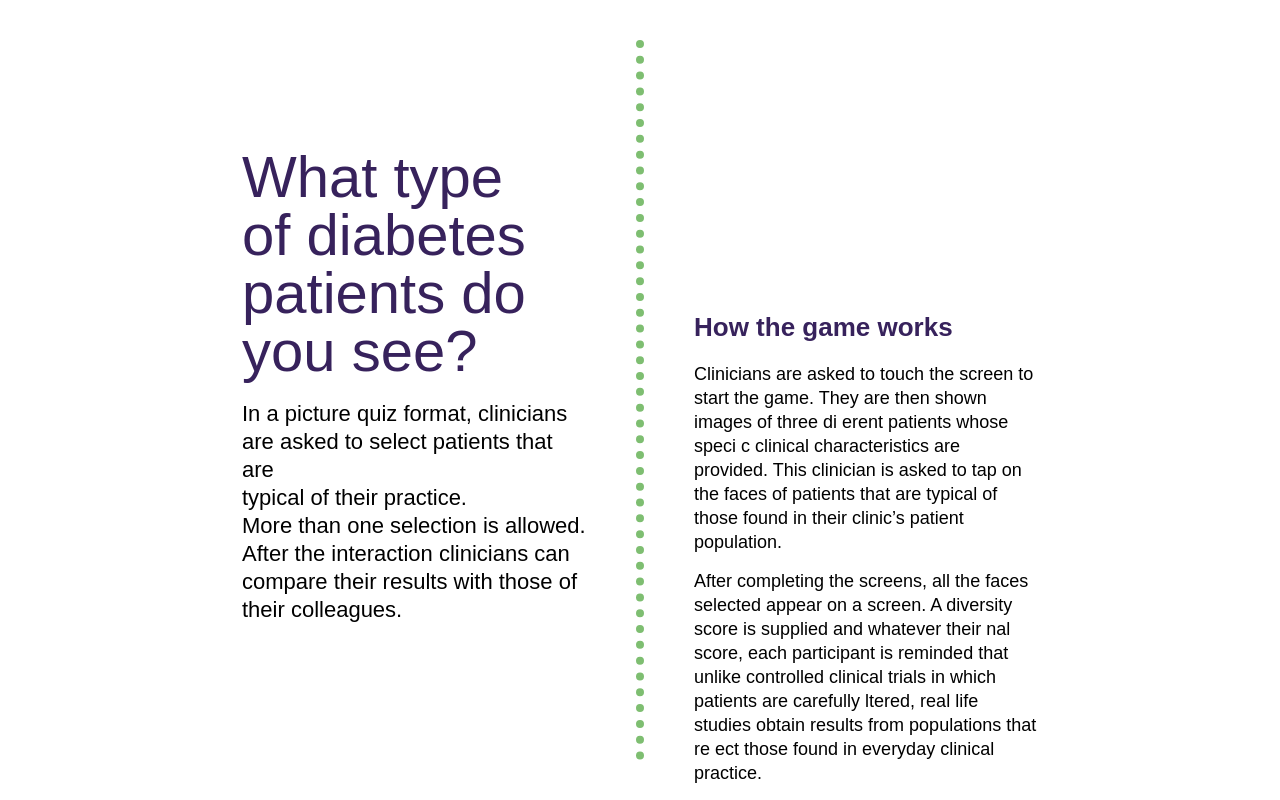
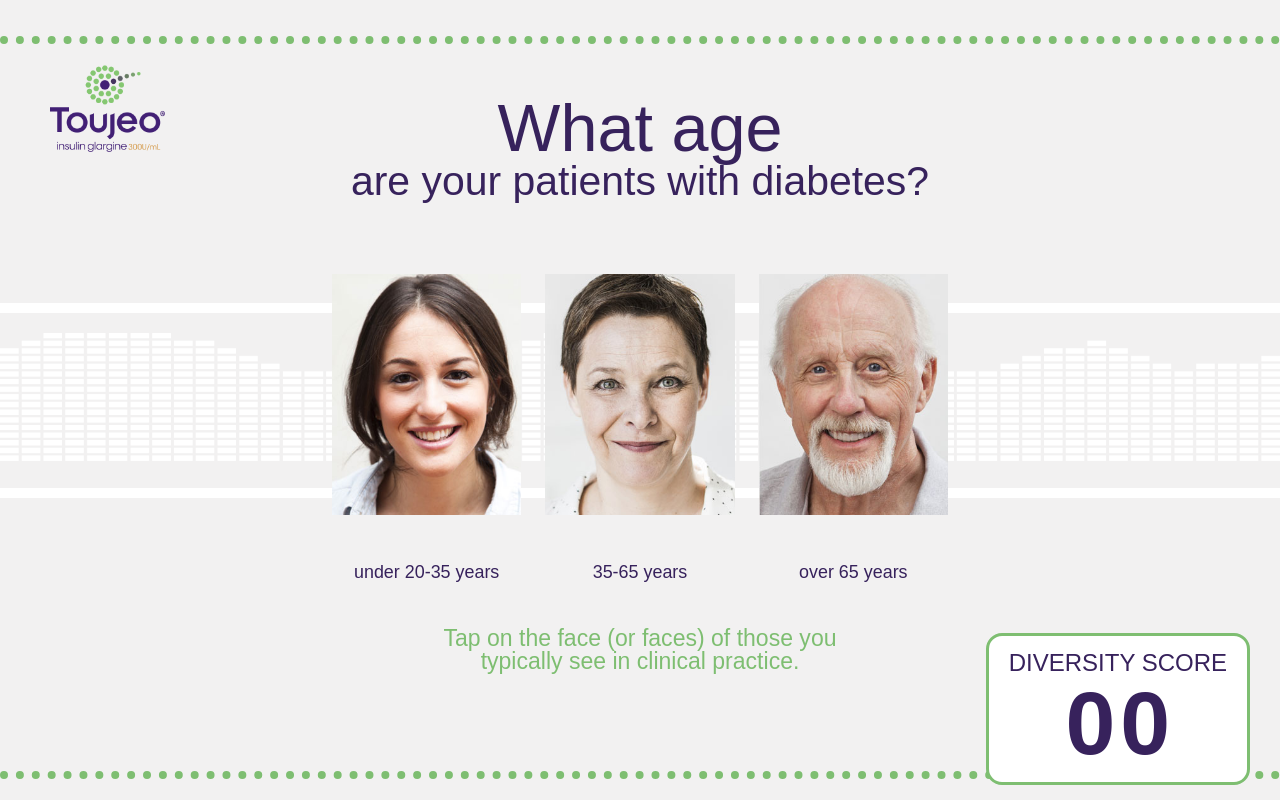
Before and after one commit to WinGood/havas-front, an Angular app: page / in a window 1280 px wide. Built offline with nearby package versions, Linux system fonts and the light colour scheme; a web font is replaced by a local one.

Commit message:
added new questions

```diff
--- a/src/app/app.component.html
+++ b/src/app/app.component.html
@@ -147,14 +147,15 @@
           </div>
           <div class="answer__desc">
             <p class="answer__selectedText">Selected</p>
-            <span>{{answer.desc}}</span>
+            <span [innerHTML]="answer.desc"></span>
           </div>
         </div>
       </div>
-      <div class="answersTip" (click)="nextStep()">
-        <span [hidden]="diversityProfile.length != 0">
+      <div class="answersTip">
+        <span [hidden]="hasSelectedAnswers">
           Tap on the face (or faces) of those you<br>typically see in clinical practice.
         </span>
+        <button class="answer__nextBtn" [hidden]="!hasSelectedAnswers" (click)="nextQuestion()">Next question</button>
       </div>
     </div>
     <div class="diversityProfile" [hidden]="diversityProfile.length === 0">
--- a/src/app/app.component.ts
+++ b/src/app/app.component.ts
@@ -7,7 +7,7 @@ import { Component } from '@angular/core';
 })
 
 export class AppComponent {
-  currentPageIndex: number = 0;
+  currentPageIndex: number = 2;
   private currentQuestionIndex: number = 0;
   private questions = [{
     title: 'What age',
@@ -15,7 +15,7 @@ export class AppComponent {
     answers: [{
       portrait: 'assets/p1_1.jpg',
       selected: false,
-      desc: '20-35 years'
+      desc: 'under 20-35 years'
     }, {
       portrait: 'assets/p1_2.jpg',
       selected: false,
@@ -24,6 +24,134 @@ export class AppComponent {
       portrait: 'assets/p1_3.jpg',
       selected: false,
       desc: 'over 65 years'
+    }]
+  }, {
+    title: 'What is the mean HbA1c',
+    subtitle: 'of your diabetes patients?',
+    answers: [{
+      portrait: 'assets/p1_1.jpg',
+      selected: false,
+      desc: 'HbA1C <5.0%'
+    }, {
+      portrait: 'assets/p1_2.jpg',
+      selected: false,
+      desc: 'HbA1C 5.0% to 7%'
+    }, {
+      portrait: 'assets/p1_3.jpg',
+      selected: false,
+      desc: 'HbA1C >7%'
+    }]
+  }, {
+    title: 'What glucose control',
+    subtitle: 'do your diabetes patients exhibit?',
+    answers: [{
+      portrait: 'assets/p1_1.jpg',
+      selected: false,
+      desc: 'Stable blood glucose'
+    }, {
+      portrait: 'assets/p1_2.jpg',
+      selected: false,
+      desc: 'Fluctuating blood<br/>glucose'
+    }, {
+      portrait: 'assets/p1_3.jpg',
+      selected: false,
+      desc: 'High risk of<br/>hypoglycaemic episodes'
+    }]
+  }, {
+    title: 'What Body Mass Index',
+    subtitle: 'do your patients with type 2 diabetes have?',
+    answers: [{
+      portrait: 'assets/p1_1.jpg',
+      selected: false,
+      desc: 'BMI <25 kg/m2'
+    }, {
+      portrait: 'assets/p1_2.jpg',
+      selected: false,
+      desc: 'BMI 25–30 kg/m2'
+    }, {
+      portrait: 'assets/p1_3.jpg',
+      selected: false,
+      desc: 'BMI >30 kg/m2'
+    }]
+  }, {
+    title: 'What level of activity',
+    subtitle: 'do your patients with diabetes undertake?',
+    answers: [{
+      portrait: 'assets/p1_1.jpg',
+      selected: false,
+      desc: 'Little or no<br/>exercise'
+    }, {
+      portrait: 'assets/p1_2.jpg',
+      selected: false,
+      desc: 'Exercise 1–3<br/>times per week'
+    }, {
+      portrait: 'assets/p1_3.jpg',
+      selected: false,
+      desc: 'Exercise > 3<br/>times per week'
+    }]
+  }, {
+    title: 'What waist measurement',
+    subtitle: 'do your patients with diabetes have?',
+    answers: [{
+      portrait: 'assets/p1_1.jpg',
+      selected: false,
+      desc: '< 70 cm'
+    }, {
+      portrait: 'assets/p1_2.jpg',
+      selected: false,
+      desc: '70–100 cm'
+    }, {
+      portrait: 'assets/p1_3.jpg',
+      selected: false,
+      desc: '> 100 cm'
+    }]
+  }, {
+    title: 'For how long have your',
+    subtitle: 'patients been diagnosed with diabetes?',
+    answers: [{
+      portrait: 'assets/p1_1.jpg',
+      selected: false,
+      desc: '< 1 year'
+    }, {
+      portrait: 'assets/p1_2.jpg',
+      selected: false,
+      desc: '1–10 years'
+    }, {
+      portrait: 'assets/p1_3.jpg',
+      selected: false,
+      desc: '> 10 years'
+    }]
+  }, {
+    title: 'What Total Cholesterol levels',
+    subtitle: 'do your patients with diabetes exhibit?',
+    answers: [{
+      portrait: 'assets/p1_1.jpg',
+      selected: false,
+      desc: 'LDL <2.5 mmol/L'
+    }, {
+      portrait: 'assets/p1_2.jpg',
+      selected: false,
+      desc: 'LDL 2.5–3.0 mmol/L'
+    }, {
+      portrait: 'assets/p1_3.jpg',
+      selected: false,
+      desc: 'LDL >3.0 mmol/L'
+    }]
+  }, {
+    title: 'How many medicines',
+    subtitle: 'do your patients take to control their diabetes?',
+    answers: [{
+      portrait: 'assets/p1_1.jpg',
+      selected: false,
+      desc: 'None'
+    }, {
+      portrait: 'assets/p1_2.jpg',
+      selected: false,
+      desc: '1–2'
+    }, {
+      portrait: 'assets/p1_3.jpg',
+      selected: false,
+      desc: '≥ 3'
     }]
   }];
 
@@ -40,7 +168,18 @@ export class AppComponent {
   }
 
   get hasSelectedAnswers() {
-    return (this.question.answers.filter(question => question.selected)) ? true : false;
+    return this.question.answers.some(question => question.selected === true);
+  }
+
+  nextQuestion() {
+    let currentIndex = this.currentQuestionIndex;
+    let hasNextQuestion = this.questions[currentIndex += 1];
+
+    if (hasNextQuestion) {
+      this.currentQuestionIndex += 1;
+    } else {
+      this.nextStep();
+    }
   }
 
   toggleSelected(index) {
--- a/src/app/app.scss
+++ b/src/app/app.scss
@@ -201,7 +201,12 @@ img {
     margin-top: 60px;
 
     .circleContainer {
+      width: 37.5%;
       margin: 0 auto;
+    }
+
+    .circleContainer__logoContainer img {
+      //max-width: 85%;
     }
 
     .circleContainer__content {
@@ -440,6 +445,19 @@ img {
     .answer__selectedText {
       color: $green;
     }
+  }
+
+  &__nextBtn {
+    width: 160px;
+    height: 46px;
+    margin: 0 auto;
+    background-color: #fff;
+    border: 1px solid #bdbdbd;
+    color: $mainColor;
+    padding: 0px 20px;
+    border-radius: 8px;
+    line-height: 46px;
+    font-size: 18px;
   }
 }
 
```
